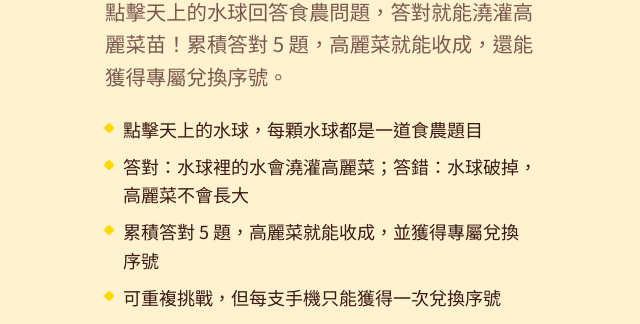
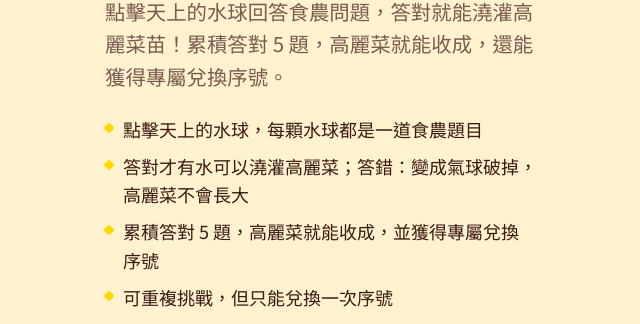
Before and after one commit to ATTLTD/Chiahoyicabbagequiz, a plain HTML site: page index.html in a window 1280 px wide. Shown: the part 476-800 px from the top of the page, without its empty margins (319-959 px from the left). Drawn offline with Linux system fonts and the light colour scheme; no server answers; a web font is replaced by a local one.

Commit message:
Update index.html

```diff
--- a/index.html
+++ b/index.html
@@ -12,7 +12,7 @@
 <meta property="og:type" content="website">
 <meta property="og:url" content="https://attltd.github.io/Chiahoyi/?mode=share">
 <meta property="og:title" content="產銷履歷高麗菜 食農教育闖關體驗｜嘉禾益">
-<meta property="og:description" content="用食農知識戳破水球、澆灌高麗菜！答對 5 題就能收成。">
+<meta property="og:description" content="用食農知識澆灌高麗菜！答對 5 題就能收成。">
 <meta property="og:image" content="https://attltd.github.io/Chiahoyi/og-image-cabbage.jpg">
 <meta property="og:image:secure_url" content="https://attltd.github.io/Chiahoyi/og-image-cabbage.jpg">
 <meta property="og:image:width" content="1200">
@@ -878,9 +878,9 @@ function applySite(){
   $(".overlay .sub").classList.toggle("soldout", out && !NO_SERIAL);
   const rules = $("#rules"); rules.innerHTML = "";
   ([`點擊天上的水球，每顆水球都是一道食農題目`,
-    `答對：水球裡的水會澆灌高麗菜；答錯：水球破掉，高麗菜不會長大`,
+    `答對才有水可以澆灌高麗菜；答錯：變成氣球破掉，高麗菜不會長大`,
     `累積答對 ${site.questionCount} 題，高麗菜就能收成${(out || NO_SERIAL) ? "" : "，並獲得專屬兌換序號"}`,
-    (out || NO_SERIAL) ? "可重複挑戰" : "可重複挑戰，但每支手機只能獲得一次兌換序號"]).forEach(t => { const li=document.createElement("li"); li.textContent=t; rules.appendChild(li); });
+    (out || NO_SERIAL) ? "可重複挑戰" : "可重複挑戰，但只能兌換一次序號"]).forEach(t => { const li=document.createElement("li"); li.textContent=t; rules.appendChild(li); });
   updateStartBtn();
   if(record) renderResult(record, false);
 }
```
